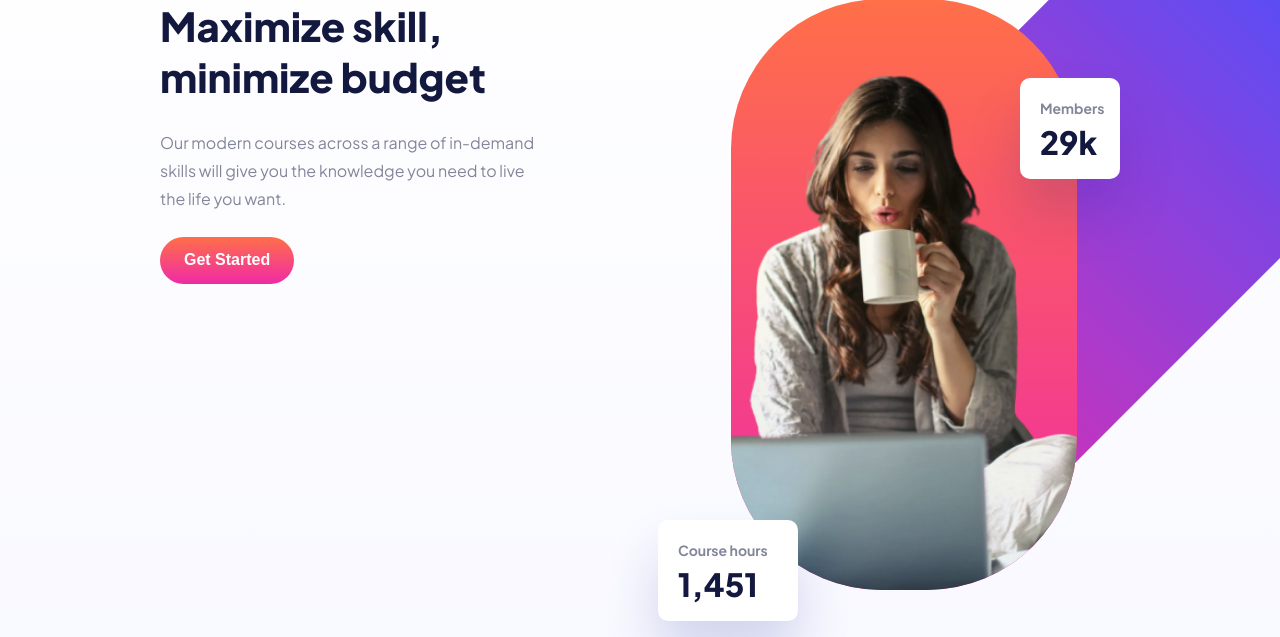
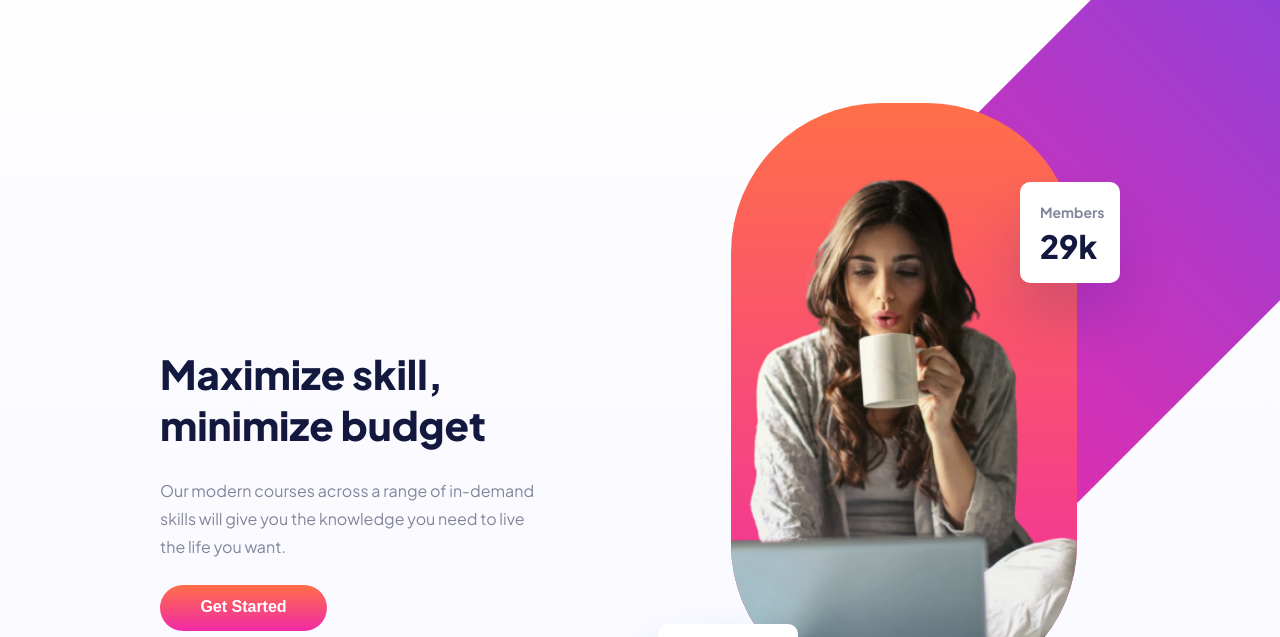
Before and after one commit to steffieMD/skilled-elearning-landing-page, a plain HTML site: page index.html in a window 1280 px wide. Shown: the part 100-737 px from the top of the page. Drawn offline with Linux system fonts and the light colour scheme.

Commit message:
fix vector overflow issue

```diff
--- a/index.html
+++ b/index.html
@@ -7,21 +7,23 @@
     <title>Welcome To Skilled</title>
   </head>
   <body>
+    <div class="header-hero-div">
       <header class="header container">
         <div class="logo row">
           <img src="/assets/svg/skilled-logo.svg" alt="skilled logo" />
         </div>
         <button class="btn">Get Started</button>
       </header>
-    <section class="hero container row">
+      <section class="hero">
+        <div class="container row">
           <div class="hero--msg">
             <h1>
               Maximize skill, <br />
               minimize budget
             </h1>
             <p>
-          Our modern courses across a range of in-demand skills will give you
-          the knowledge you need to live the life you want.
+              Our modern courses across a range of in-demand skills will give
+              you the knowledge you need to live the life you want.
             </p>
             <button class="btn">Get Started</button>
           </div>
@@ -40,7 +42,9 @@
 
             <div class="tilted--rectangle"></div>
           </div>
+        </div>
       </section>
+    </div>
     <section class="second-section container row">
       <div class="col active--col">
         <h2>Check out our most popular courses!</h2>
--- a/style.css
+++ b/style.css
@@ -107,9 +107,10 @@ footer {
   );
 }
 
-.hero {
-  overflow: hidden;
-  height: auto;
+.hero--msg {
+  display: flex;
+  flex-direction: column;
+  justify-content: center;
 }
 
 .hero--msg h1 {
@@ -127,6 +128,7 @@ footer {
     --Gradient-1,
     linear-gradient(180deg, #ff6f48 0%, #f02aa6 100%)
   );
+  width: 167px;
 }
 
 .hero--msg .btn:hover,
@@ -209,7 +211,7 @@ footer {
 }
 
 .img--bg img {
-  width: 60%;
+  width: max(50%, 253px);
 
   margin-top: 4em;
 }
@@ -274,6 +276,11 @@ footer {
     width: 45%;
   }
 
+  .hero .container {
+    margin-top: 6rem;
+    height: auto;
+  }
+
   .img--bg {
     border-radius: 150px;
     background: linear-gradient(180deg, #ff6f48 0%, #f02aa6 100%);
@@ -293,7 +300,7 @@ footer {
   .tilted--rectangle {
     display: block;
     width: 80%;
-    height: 100%;
+    height: 150%;
     transform: rotate(45deg);
 
     border-radius: 9.90625rem;
@@ -302,8 +309,8 @@ footer {
       linear-gradient(180deg, #4851ff 0%, #f02aa6 100%)
     );
     position: relative;
-    top: -950px;
-    right: -215px;
+    top: -1250px;
+    right: -355px;
     z-index: -2;
   }
 
@@ -326,6 +333,11 @@ footer {
 
   .second-section .active--col {
     padding: 4rem 2rem 8.6rem 2rem;
+  }
+
+  .header-hero-div {
+    padding-top: 1.5rem;
+    overflow: hidden;
   }
 }
 
@@ -371,16 +383,23 @@ footer {
   }
 }
 
-@media screen and (min-width: 1341px) {
+@media screen and (min-width: 1121px) and (max-width: 1199px) {
   .tilted--rectangle {
-    top: -1030px;
-    right: -265px;
+    top: -1400px;
+    right: -455px;
   }
 }
 
-@media screen and (min-width: 601px) and (max-width: 961px) {
+@media screen and (min-width: 1280px) {
   .tilted--rectangle {
-    top: -870px;
-    right: -205px;
+    top: -1400px;
+    right: -405px;
   }
 }
+
+@media screen and (min-width: 601px) and (max-width: 760px) {
+  .tilted--rectangle {
+    top: -1050px;
+    right: -280px;
+  }
+}
```
Lines whose indentation alone changed are shown as unchanged.
